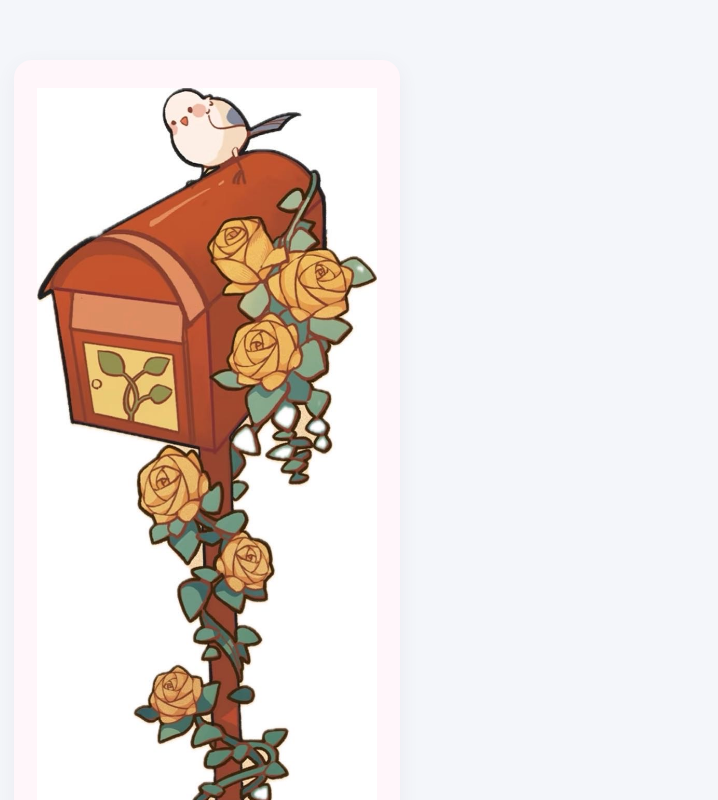
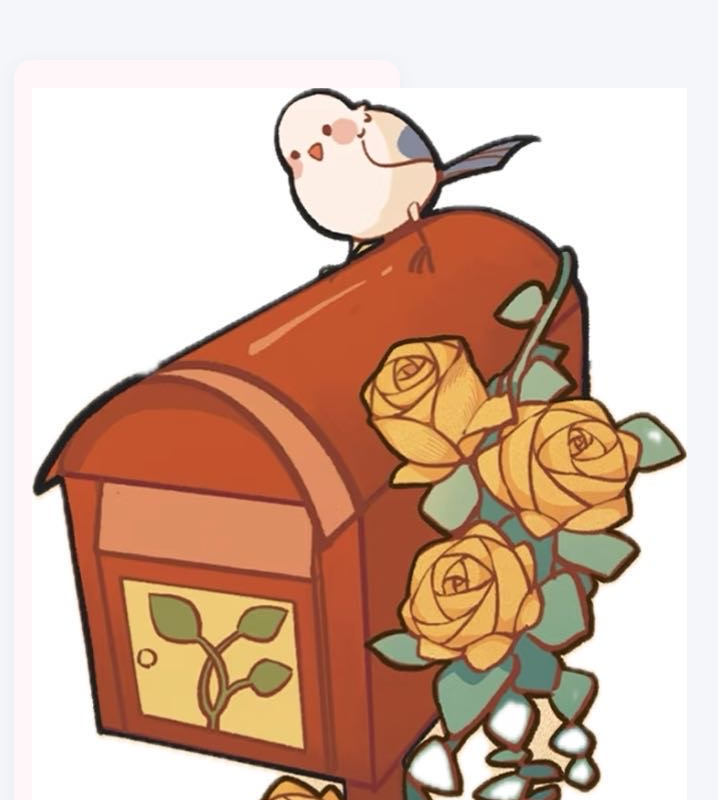
Before and after one commit to jimi430/gushiye-letterbox, a plain HTML site: page index.html in a window 1280 px wide. Shown: the top 800 px of the page, without its empty margins (433-1151 px from the left). Drawn offline with Linux system fonts and the light colour scheme.

Commit message:
Update index.html

```diff
--- a/index.html
+++ b/index.html
@@ -4,10 +4,16 @@
   <meta charset="UTF-8">
   <title>顾时夜和你的邮箱</title>
   <link rel="stylesheet" href="style.css">
+  <meta name="viewport" content="width=device-width, initial-scale=1.0">
 </head>
 <body>
   <div class="mailbox-container">
-    <img id="birdImg" src="https://raw.githubusercontent.com/jimi430/gushiye-letterbox/refs/heads/main/f4614f1a7d046878cf90e4c38f1cc70a.jpeg" alt="邮箱小鸟" style="width:340px;">
+    <img
+      id="birdImg"
+      src="https://raw.githubusercontent.com/jimi430/gushiye-letterbox/refs/heads/main/f4614f1a7d046878cf90e4c38f1cc70a.jpeg"
+      alt="邮箱小鸟"
+      class="mailbox-img"
+    >
     <div class="btn-row">
       <button id="getMailBtn">收顾时夜的信</button>
       <button id="sendMailBtn">写信给顾时夜</button>
@@ -15,10 +21,9 @@
     <div id="mailArea" style="display:none;">
       <div id="letterDate" class="letter-date"></div>
       <div id="letterContent" class="letter-content"></div>
-      <!-- 可以在这加心情签到区 -->
     </div>
     <div id="sendArea" style="display:none;">
-      <textarea id="myLetter" placeholder="写下你想对顾时夜说的话..."></textarea>
+      <textarea id="myLetter" placeholder="写下你想对顾时夜说的话..." maxlength="500"></textarea>
       <button id="submitLetterBtn">投递</button>
       <div id="submitResult" class="submit-result"></div>
     </div>
```
